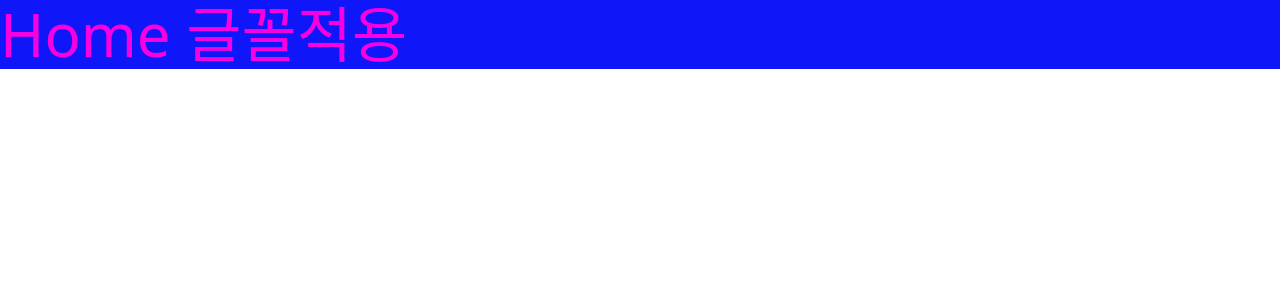
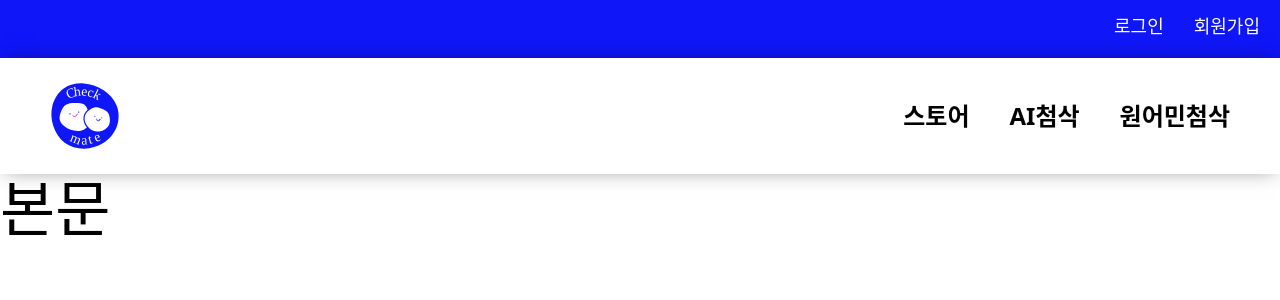
Before and after one commit to sewonkimm/Checkmate, a React (Create React App) app in the folder frontend/: page / in a window 1280 px wide. Shown: the top 300 px of the page. Built offline with nearby package versions, Linux system fonts and the light colour scheme.

Commit message:
feat: 🍎 SubHeader와 Header 컴포넌트 구현
✅ Closes: #S04P31A106-107

```diff
--- a/frontend/src/Home/Index.tsx
+++ b/frontend/src/Home/Index.tsx
@@ -5,14 +5,23 @@ Home/Index.tsx
 
 import React from 'react';
 import styled from 'styled-components';
+import SubHeader from './components/SubHeader';
+import Header from './components/Header';
 
 const Home: React.FC = () => {
-  return <HomeContainer>Home 글꼴적용</HomeContainer>;
+  return (
+    <HomeContainer>
+      <SubHeader />
+      <Header />
+      본문
+    </HomeContainer>
+  );
 };
-export default Home;
 
 const HomeContainer = styled.div`
-  background-color: ${({ theme }) => theme.colors.primary};
-  color: ${({ theme }) => theme.colors.accent};
+  background-color: ${({ theme }) => theme.colors.white};
+  color: ${({ theme }) => theme.colors.black};
   font-size: ${({ theme }) => theme.fontSizes.h1};
 `;
+
+export default Home;
--- /dev/null
+++ b/frontend/src/Home/components/Header.tsx
@@ -0,0 +1,47 @@
+import React from 'react';
+import { Link } from 'react-router-dom';
+import styled from 'styled-components';
+import { logo } from '../../assets';
+
+const Header: React.FC = () => {
+  return (
+    <HeaderContainer>
+      <img src={logo} alt="logo" width="70" />
+      <LinkContainer>
+        <StyledLink to="/Store">스토어</StyledLink>
+        <StyledLink to="/Check/ai">AI첨삭</StyledLink>
+        <StyledLink to="/Check/mate">원어민첨삭</StyledLink>
+      </LinkContainer>
+    </HeaderContainer>
+  );
+};
+
+const HeaderContainer = styled.div`
+  width: 100%;
+  height: 116px;
+  display: flex;
+  flex-direction: row;
+  justify-content: space-between;
+  padding: 0 50px;
+  background-color: ${({ theme }) => theme.colors.white};
+  box-shadow: 0px 0px 20px -5px rgba(0, 0, 0, 0.5);
+`;
+
+const LinkContainer = styled.div`
+  height: 100%;
+  display: flex;
+  flex-direction: row;
+  justify-content: flex-end;
+  align-items: center;
+`;
+
+const StyledLink = styled(Link)`
+  text-decoration: none;
+  margin-left: 40px;
+  color: ${({ theme }) => theme.colors.black};
+  font-size: ${({ theme }) => theme.fontSizes.title};
+  font-weight: bold;
+  cursor: pointer;
+`;
+
+export default Header;
--- /dev/null
+++ b/frontend/src/Home/components/SubHeader.tsx
@@ -0,0 +1,34 @@
+import React from 'react';
+import { Link } from 'react-router-dom';
+import styled from 'styled-components';
+
+const SubHeader: React.FC = () => {
+  return (
+    <SubHeaderContainer>
+      {/* 언어 선택 버튼 추가 */}
+      <StyledLink to="/Login">로그인</StyledLink>
+      <StyledLink to="/Register">회원가입</StyledLink>
+    </SubHeaderContainer>
+  );
+};
+
+const SubHeaderContainer = styled.div`
+  width: 100%;
+  height: 58px;
+  display: flex;
+  flex-direction: row;
+  justify-content: flex-end;
+  padding: 16px 20px;
+  background-color: ${({ theme }) => theme.colors.primary};
+`;
+
+const StyledLink = styled(Link)`
+  text-decoration: none;
+  margin-left: 30px;
+  color: ${({ theme }) => theme.colors.white};
+  font-size: ${({ theme }) => theme.fontSizes.body};
+  font-weight: normal;
+  cursor: pointer;
+`;
+
+export default SubHeader;
--- /dev/null
+++ b/frontend/src/assets/index.ts
@@ -0,0 +1,3 @@
+import logo from './logo.svg';
+
+export { logo };
```
Also changed, not shown: frontend/src/assets/logo.svg (added).
